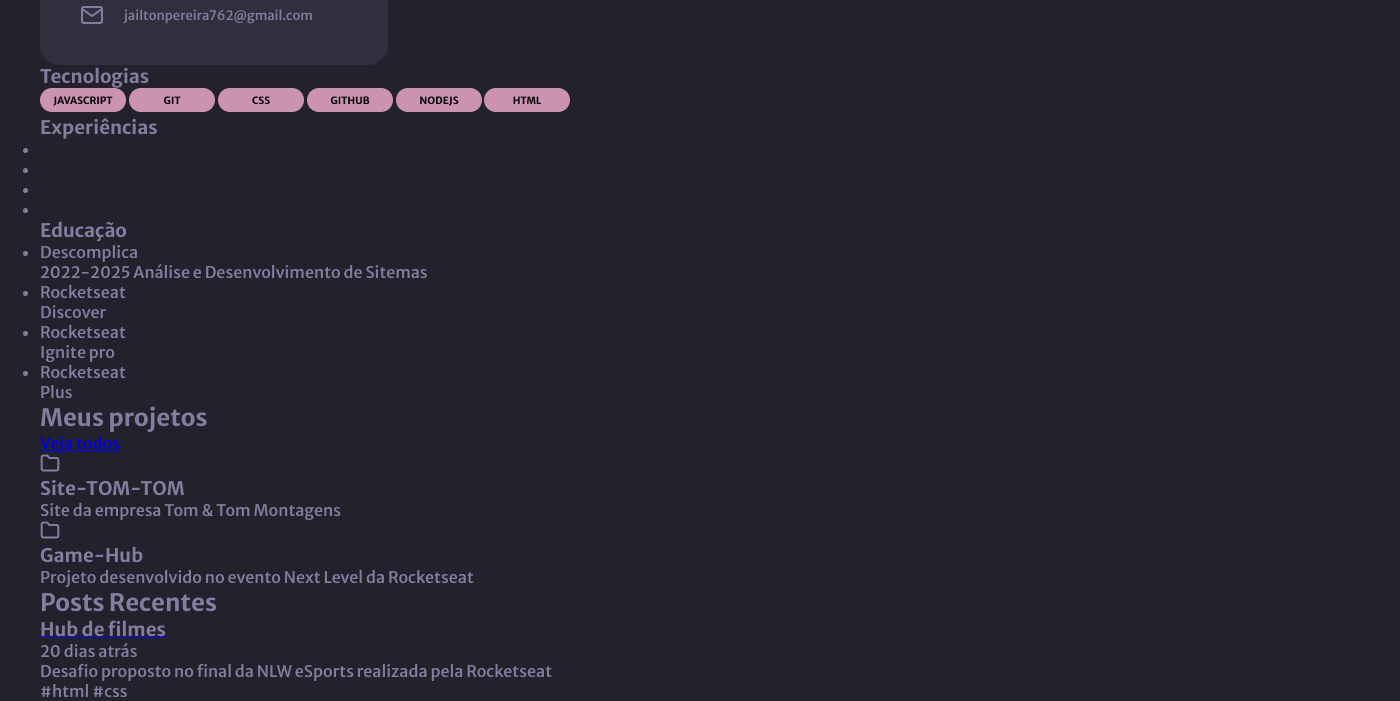
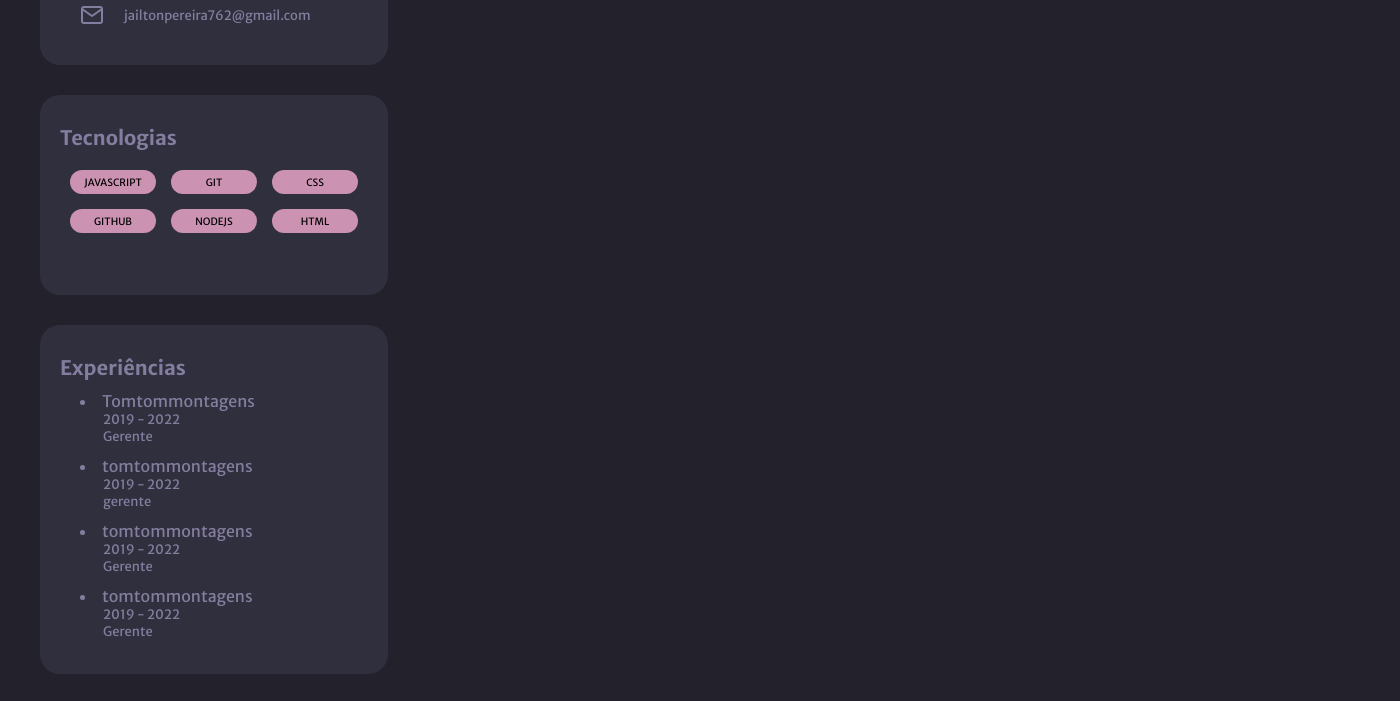
Before and after one commit to Jailtonj/Desafio-Portifolio, a plain HTML site: page index.html in a window 1280 px wide. Shown: the part 645-1346 px from the top of the page, 1400 px wide, since content can reach past the window. Drawn offline with Linux system fonts and the light colour scheme.

Commit message:
Css 90% completado

```diff
--- a/index.html
+++ b/index.html
@@ -7,7 +7,7 @@
 
   <link rel="preconnect" href="https://fonts.googleapis.com">
   <link rel="preconnect" href="https://fonts.gstatic.com" crossorigin>
-  <link href="https://fonts.googleapis.com/css2?family=Merriweather+Sans:wght@500;700&family=Roboto&display=swap" rel="stylesheet">
+  <link href="https://fonts.googleapis.com/css2?family=Merriweather+Sans:wght@400;500;700&display=swap" rel="stylesheet">
 
 <title>Potifólio Jailton</title>
 
@@ -16,6 +16,7 @@
 </head>
 <body>
     <main>
+      <div class="lado">
         <section class="profile">
           <div>
             <img class="picture" src="https://github.com/jailtonj.png"
@@ -74,30 +75,38 @@
           </ol>
         </section>
 
-        <section>
+        <section class="Technologies">
           <h3>Tecnologias</h3>
 
-          <img src="./assets/javascript.png" alt="javascript">
-
-          <img src="./assets/git.png" alt="git">
-
-          <img src="./assets/css.png" alt="css">
-
-          <img src="./assets/github.png" alt="github">
-
-          <img src="./assets/nodejs.png" alt="nodejs">
-
-          <img src="./assets/html.png" alt="html">
+          <div class="button">
+            <button>JAVASCRIPT</button>
+            <button>GIT</button>
+            <button>CSS</button>
+            <button>GITHUB</button>
+            <button>NODEJS</button>
+            <button>HTML</button>
+          </div>
         </section>
 
         <section class="Experiences">
           <h3>Experiências</h3>
-          <ul>
-            <li></li>
-            <li></li>
-            <li></li>
-            <li></li>
-          </ul>
+          <ol>
+            <li>Tomtommontagens</li>
+            <p>2019 - 2022</p>
+            <p class="cargo">Gerente</p>
+
+            <li>tomtommontagens</li>
+            <p>2019 - 2022</p>
+            <p class="cargo">gerente</p>
+
+            <li>tomtommontagens</li>
+            <p>2019 - 2022</p>
+            <p class="cargo">Gerente</p>
+
+            <li>tomtommontagens</li>
+            <p>2019 - 2022</p>
+            <p class="cargo">Gerente</p>
+          </ol>
         </section>
 
         <section class="Education">
@@ -117,31 +126,41 @@
           </ul>
         </section>
 
+        </div>
+
+        <div class="lado2">
         <section class="my-projects">
 
           <h2>Meus projetos</h2>
-          <a href="https://github.com/Jailtonj?tab=repositories"
+          <a class="decoration" href="https://github.com/Jailtonj?tab=repositories"
           target="_blank">Veja todos</a>
 
         </section>
 
         <section class="project-1">
 
-          <a href="https://tomtommontagens.netlify.app/" target="_blank">
-            <img src="./icon/folder.svg" alt="folder">
+          <a  href="https://tomtommontagens.netlify.app/" target="_blank">
+            <img class="folder" src="./icon/folder.svg" alt="folder">
           </a>
           <h3>Site-TOM-TOM</h3>
           <p>Site da empresa Tom & Tom Montagens</p>
+          <!-- <a href="" class="number-star"><img class="star" src="./icon/star.svg" alt="">100</a>
+          <a href=""><img class="git" src="./icon/git-branch.svg" alt="">100</a> -->
+
 
         </section>
 
         <section class="project-2">
 
           <a href="https://jailtonj.github.io/Game-Hub/" target="_blank">
-            <img src="./icon/folder.svg" alt="folder">
+            <img class="folder" src="./icon/folder.svg" alt="folder">
           </a>
           <h3>Game-Hub</h3>
           <p>Projeto desenvolvido no evento Next Level da Rocketseat</p>
+
+          <!-- <a href=""><img class="star" src="./icon/star.svg" alt="">100</a>
+          <a href=""><img class="git" src="./icon/git-branch.svg" alt="">100</a> -->
+
 
         </section>
 
@@ -155,6 +174,7 @@
           <p class="description"> Desafio proposto no final da NLW eSports realizada pela Rocketseat</p>
           <p class="hashtags">#html #css</p>
         </section>
+      </div>
     </main>
 </body>
 </html>
--- a/style.css
+++ b/style.css
@@ -11,9 +11,18 @@
   --bg-techs: #CB92B1;
 }
 
-
 ol {
   list-style: none;
+}
+
+.lado {
+  display: flex;
+  flex-direction: column;
+}
+
+.lado2 {
+  display: flex;
+  flex-direction: column;
 }
 
 /* Fonts */
@@ -24,6 +33,8 @@ body * {
 
 body {
  background-color: var(--body-bg-color);
+
+
 }
 
 /* foto de perfil */
@@ -72,16 +83,17 @@ h2, h3, p, li {
 }
 
 main {
+
   padding: 40px;
   padding-bottom: 58px;
+
+  display: flex;
 }
 
 /* links */
 .links {
-  min-height: 348px;
-  min-width: 348px;
-  max-width: 348px;
-  max-height: 348px;
+  height: 348px;
+  width: 348px;
 
   background-color: var(--bg-cards);
   padding-left: 40px;
@@ -91,6 +103,7 @@ main {
   margin-top: 30px;
 
   border-radius: 20px;
+
 }
 
 .link {
@@ -105,3 +118,241 @@ main {
 .link p {
   margin-top: 4px;
 }
+
+/* Tecnologias */
+
+.Technologies {
+  background-color: var(--bg-cards);
+  width: 348px;
+  height: 200px;
+
+  margin-top: 30px;
+
+  border-radius: 20px;
+
+}
+
+.Technologies h3 {
+  padding-left: 20px;
+  padding-top: 30px;
+
+  font-size: 20px;
+}
+
+button {
+  background-color: #CB92B1;
+  width: 86px;
+  height: 24px;
+  border-radius: 30px;
+  border: none;
+  font-size: 10px;
+}
+
+.button {
+  padding-top: 20px;
+  padding-left: 30px;
+  padding-right: 30px;
+  gap: 15px;
+
+  display: flex;
+  flex-flow: wrap;
+}
+
+/* Experiências */
+
+.Experiences {
+  background-color: var(--bg-cards);
+  width: 348px;
+  height: 349px;
+  margin-top: 30px;
+
+  border-radius: 20px;
+
+}
+
+.Experiences h3 {
+  padding-top: 30px;
+  padding-left: 20px;
+
+  font-size: 20px;
+}
+
+.Experiences li {
+  list-style: inside;
+  padding-left: 40px;
+  padding-top: 11px;
+
+}
+
+.Experiences p {
+  padding-left: 63px;
+  font-size: 13px;
+}
+
+/* Educação */
+
+.Education {
+  background-color: var(--bg-cards);
+  width: 348px;
+  height: 352px;
+  margin-top: 30px;
+
+  border-radius: 20px;
+}
+
+.Education h3 {
+  padding-top: 30px;
+  padding-left: 20px;
+  padding-bottom: 20px;
+
+  font-size: 20px;
+}
+
+.Education li {
+  list-style: inside;
+  padding-left: 40px;
+}
+
+.Education p {
+  padding-left: 40px;
+  padding-bottom: 20px;
+}
+
+/* Meus projetos */
+
+.my-projects {
+  background-color: var(--bg-cards);
+  width: 952px;
+  height: 86px;
+  margin-left:  60px;
+  margin-bottom: 30px;
+  display: flex;
+  border-radius: 20px;
+}
+
+.my-projects h2 {
+  padding-left: 30px;
+  padding-top: 30px;
+
+  font-size: 20px;
+  text-decoration: none;
+}
+
+
+.my-projects a {
+  padding-left: 670px;
+  padding-right: 30px;
+  padding-top: 34px;
+
+  color: #837E9F;
+  text-decoration: none;
+}
+
+/* Projeto 1 */
+
+.project-1 {
+  background-color: var(--bg-cards);
+  max-width: 461px;
+  min-height: 186px;
+  margin-left: 60px;
+  border-radius: 20px;
+
+  display: flex;
+  flex-flow: wrap;
+
+}
+ .project-1 img {
+  padding-top: 30px;
+  padding-left: 30px;
+ }
+
+ .project-1 h3 {
+  padding-top: 31px;
+  padding-left: 16px;
+ }
+
+ .project-1 p {
+  padding-left: 30px;
+  padding-bottom: 20px;
+ }
+
+ /* Projeto 2 */
+
+ .project-2 {
+  background-color: var(--bg-cards);
+  max-width: 461px;
+  min-height: 186px;
+  margin-left: 60px;
+  border-radius: 20px;
+
+  display: flex;
+  flex-flow: wrap;
+
+}
+ .project-2 img {
+  padding-top: 30px;
+  padding-left: 30px;
+ }
+
+ .project-2 h3 {
+  padding-top: 31px;
+  padding-left: 16px;
+ }
+
+ .project-2 p {
+  padding-left: 30px;
+  padding-bottom: 20px;
+ }
+
+
+
+
+/* .profile, .links, .Technologies, .Experiences, .Education {
+
+} */
+
+
+
+
+/* ordem */
+ /*
+.profile:nth-child(1) {
+  order: 0;
+}
+
+.links:nth-child(2) {
+  order: 1;
+}
+
+.Technologies section:nth-child(3) {
+  order: 2;
+}
+
+.Experiences section:nth-child(4) {
+  order: 3;
+}
+
+.Education section:nth-child(5) {
+  order: 4;
+}
+
+.my-projects section:nth-child(6) {
+  order: 1;
+}
+
+.project-1 section:nth-child(7) {
+  order: 6;
+}
+
+.project-2 section:nth-child(8) {
+  order: 7;
+}
+
+.recent-posts section:nth-child(9) {
+  order: 8;
+}
+
+.post section:nth-child(10) {
+  order: 9;
+}
+*/
```
Also changed, not shown: icon/git-branch.svg (added), icon/star.svg (added).
